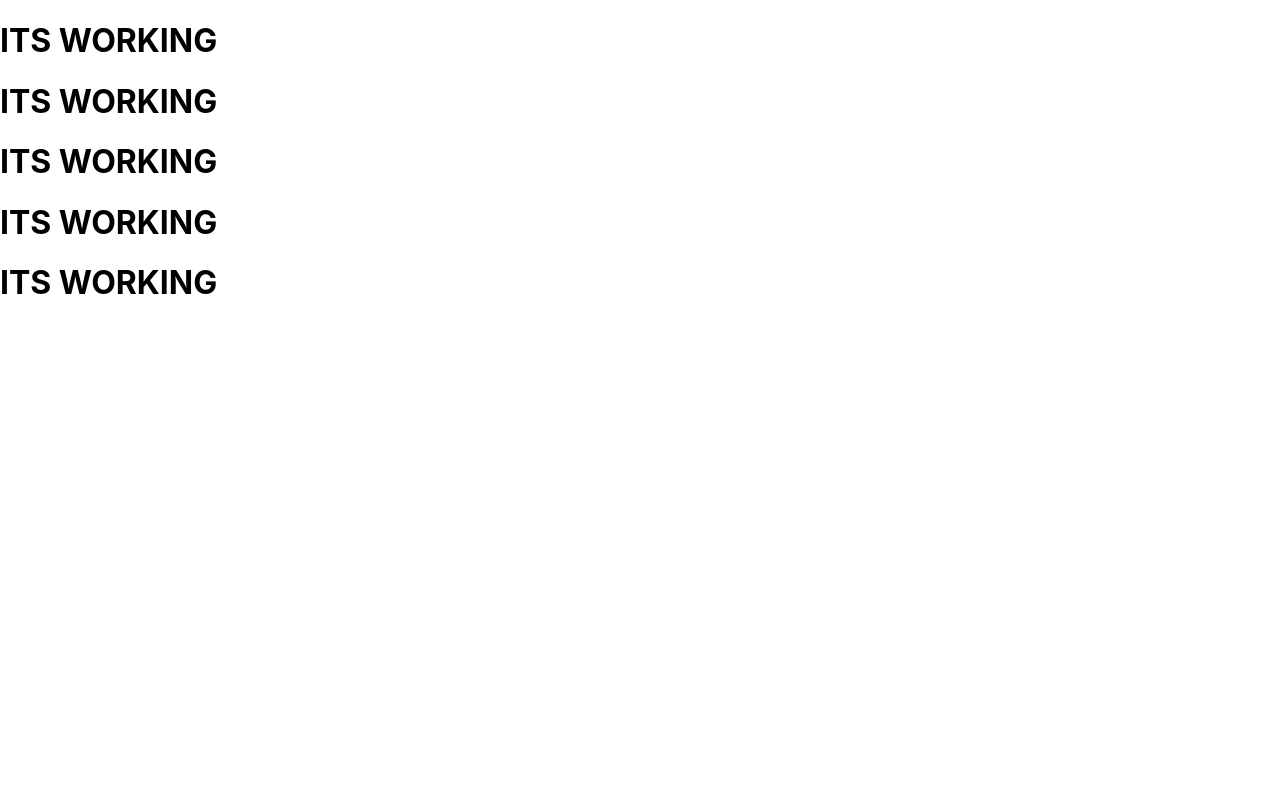
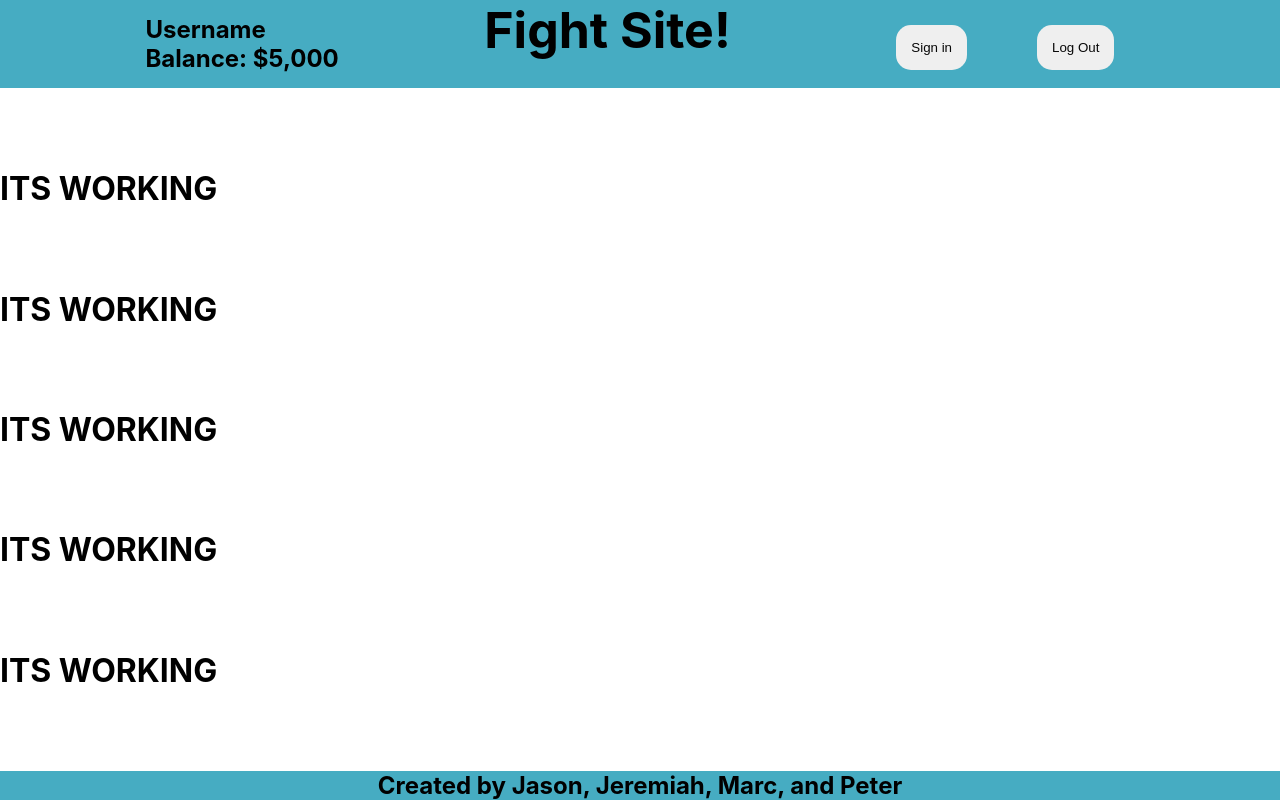
Before and after one commit to fightsite/fightsite1.0, a React (Create React App) app: page / in a window 1280 px wide. Built offline with nearby package versions, Linux system fonts and the light colour scheme.

Commit message:
starting design on header and footer

```diff
--- a/src/App.js
+++ b/src/App.js
@@ -5,14 +5,22 @@ import ChooseFighter from './components/choose-fighter';
 import Fight from './components/fight';
 import Login from './components/login';
 import Results from './components/results';
+import Header from './components/header';
+import Footer from './components/footer';
+import './index.css';
+
+
+
 function App() {
   return (
-    <div >
+    <div className="flex-project">
+      <Header></Header>
       <ChooseBets></ChooseBets>
       <ChooseFighter></ChooseFighter>
       <Fight></Fight>
       <Login></Login>
       <Results></Results>
+      <Footer></Footer>
     </div>
   );
 }
--- /dev/null
+++ b/src/components/footer.js
@@ -0,0 +1,10 @@
+import React from 'react';
+
+function Footer(){
+    return (
+        <div className='footer-div'>
+            <h2>Created by Jason, Jeremiah, Marc, and Peter</h2>
+        </div>
+    )
+}
+export default Footer;
--- /dev/null
+++ b/src/components/header.js
@@ -0,0 +1,21 @@
+import React from 'react';
+//here is where we pass in the user that is signed in and his current balance
+function Header() {
+    return (
+        <div className="header-div">
+            <div className="user-info-inside">
+                <h2>Username</h2>
+                <h2>Balance: $5,000</h2>
+            </div>
+            <div className="header-inside">
+                <h1>Fight Site!</h1>
+            </div>
+            <div className="user-button">
+                <button>Sign in</button>
+                <button>Log Out</button>
+            </div>
+        </div>
+    )
+}
+
+export default Header;
--- a/src/index.css
+++ b/src/index.css
@@ -11,3 +11,71 @@ code {
   font-family: source-code-pro, Menlo, Monaco, Consolas, 'Courier New',
     monospace;
 }
+
+* {
+  margin: 0;
+  padding: 0;
+  box-sizing: border-box;
+}
+
+/*flex wrapping project*/
+.flex-project {
+  display: flex;
+  min-height: 100vh;
+  flex-direction: column;
+  justify-content: space-between;
+}
+
+/*Header*/
+.header-div {
+ background-color: #46acc2;
+ display: flex;
+ flex-wrap: wrap;
+ flex-direction: row;
+ justify-content: space-evenly;
+ }
+
+
+.header-inside h1 {
+  font-size: 50px;
+}
+
+
+.user-info-inside {
+ margin: 15px;
+}
+
+.user-button button {
+  margin-left: 35px;
+  margin-top: 25px;
+  margin-right: 35px;
+  padding: 15px;
+  border-radius: 15px;
+  border: none;
+  outline: none;
+  color:#080808;
+}
+
+/*Footer*/
+
+.footer-div{
+  width: 100vw;
+  height: auto;
+  background-color: #46acc2;
+  text-align: center;
+  display: flex;
+  flex-direction: row;
+  justify-content: center;
+}
+
+/* for phone screens */
+@media screen and (max-width: 700px) {
+  .header-div {
+    display: flex;
+    flex-direction: column;
+    align-items: center;
+  }
+  .user-button button {
+    margin-bottom: 25px;
+  }
+}
```
